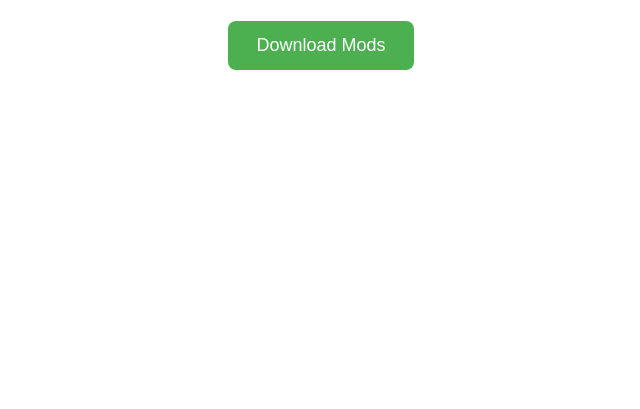
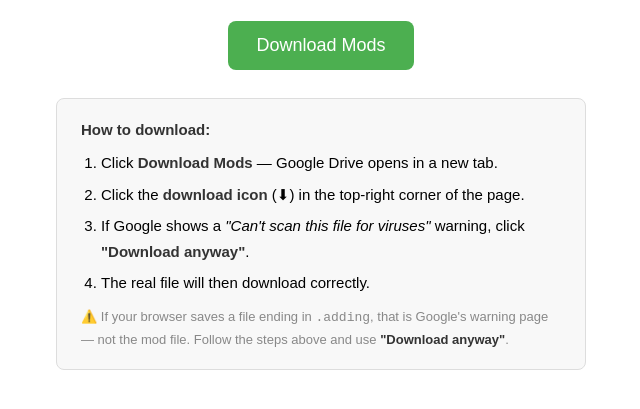
Before and after one commit to Ados18236/Ados18236.github.io, a plain HTML site: page index.html in a window 1280 px wide. Shown: the part 127-536 px from the top of the page, without its empty margins (319-959 px from the left). Drawn offline with Linux system fonts and the light colour scheme.

Commit message:
Add download instructions section to index.html
Added instructions for downloading mods with detailed steps.

```diff
--- a/index.html
+++ b/index.html
@@ -26,10 +26,43 @@
     .download-btn:hover {
       background-color: #45a049;
     }
+    .instructions {
+      margin-top: 28px;
+      max-width: 480px;
+      background: #f8f8f8;
+      border: 1px solid #ddd;
+      border-radius: 8px;
+      padding: 18px 24px;
+      text-align: left;
+      font-size: 15px;
+      line-height: 1.7;
+    }
+    .instructions ol {
+      margin: 8px 0 0 0;
+      padding-left: 20px;
+    }
+    .instructions li {
+      margin-bottom: 6px;
+    }
+    .instructions strong {
+      color: #333;
+    }
   </style>
 </head>
 <body>
   <h1>My website</h1>
-<a class="download-btn" href="https://drive.google.com/file/d/1oVCzNByHwEy5P1lLXPbOjKauQq1YwmEZ/view?usp=sharing" target="_blank" rel="noopener">Download Mods</a>
+  <a class="download-btn" href="https://drive.google.com/file/d/1oVCzNByHwEy5P1lLXPbOjKauQq1YwmEZ/view?usp=sharing" target="_blank" rel="noopener">Download Mods</a>
+  <div class="instructions">
+    <strong>How to download:</strong>
+    <ol>
+      <li>Click <strong>Download Mods</strong> — Google Drive opens in a new tab.</li>
+      <li>Click the <strong>download icon</strong> (⬇) in the top-right corner of the page.</li>
+      <li>If Google shows a <em>"Can't scan this file for viruses"</em> warning, click <strong>"Download anyway"</strong>.</li>
+      <li>The real file will then download correctly.</li>
+    </ol>
+    <p style="margin:10px 0 0;font-size:13px;color:#888;">
+      ⚠️ If your browser saves a file ending in <code>.adding</code>, that is Google's warning page — not the mod file. Follow the steps above and use <strong>"Download anyway"</strong>.
+    </p>
+  </div>
 </body>
 </html>
```
